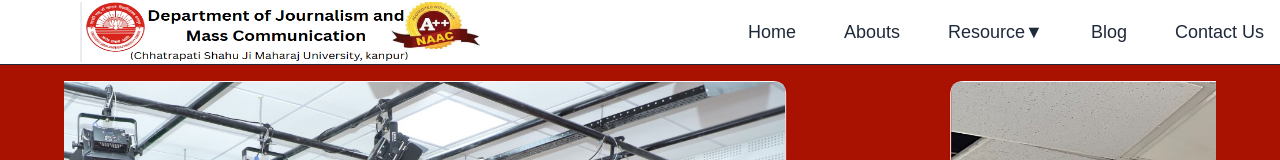
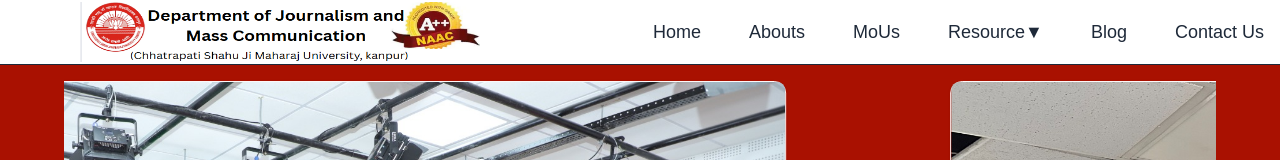
Before and after one commit to Sujitmaurya123/djmc, a Next.js app: page / in a window 1280 px wide. Shown: the top 160 px of the page. Built offline with nearby package versions, Linux system fonts and the light colour scheme.

Commit message:
change chatbot page and header

```diff
--- a/src/components/chatbot/Chatbot.tsx
+++ b/src/components/chatbot/Chatbot.tsx
@@ -146,7 +146,7 @@ const Chatbot: React.FC = () => {
         if (results.length > 0 && results[0].score && results[0].score <= 0.4) {
             return results[0].item.answer;
         } else {
-            return "Sorry, I couldn't find an answer to your question.";
+            return "Sorry,Please contact the respective department.";
         }
     };
 
--- a/src/components/home-sections/SiteHeader.tsx
+++ b/src/components/home-sections/SiteHeader.tsx
@@ -110,6 +110,9 @@ export function SiteHeader() {
                         <Link href="/abouts" className="text-lg font-medium transition-colors hover:text-black/80 cursor-pointer">
                             Abouts
                         </Link>
+                        <Link href="/mous" className="text-lg font-medium transition-colors hover:text-black/80 cursor-pointer">
+                            MoUs
+                        </Link>
                         <Resources />
                         <Link href="/blog" className="text-lg font-medium transition-colors hover:text-black/80 cursor-pointer">
                             Blog
```
